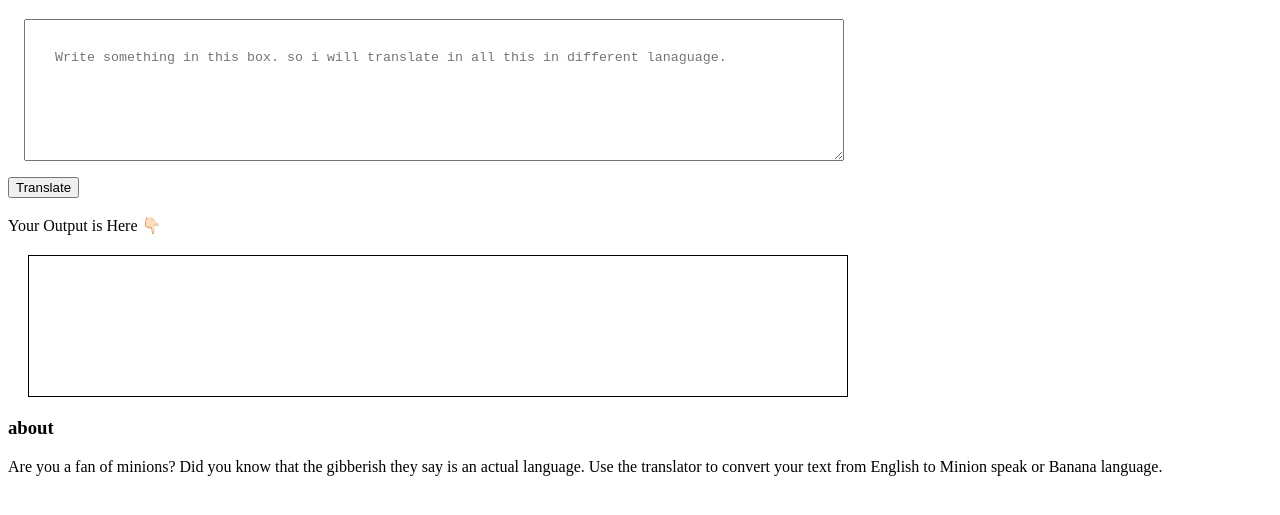
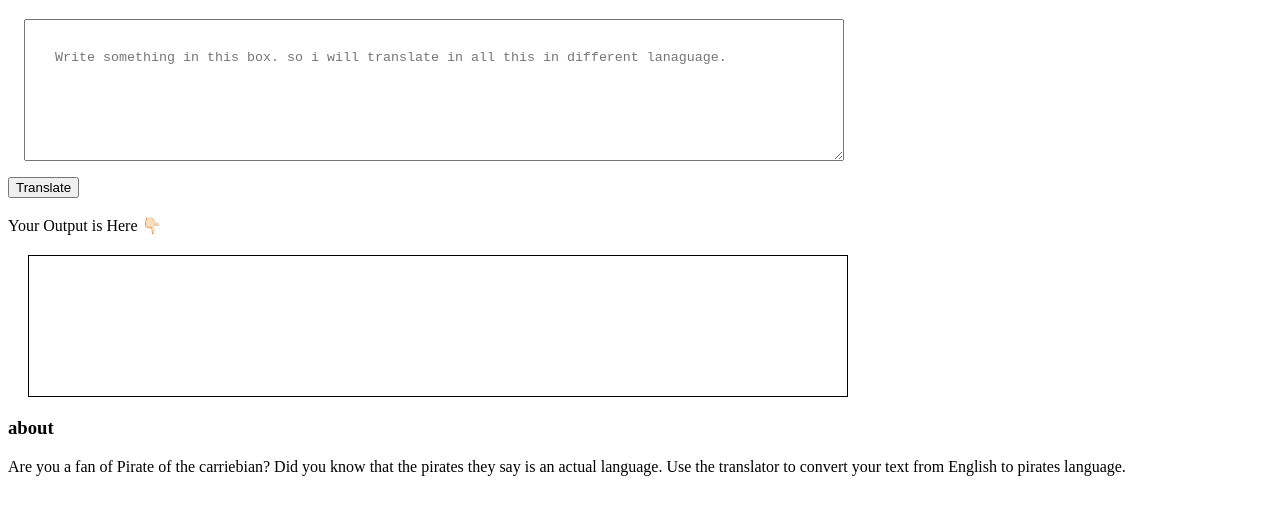
Before and after one commit to moinuddin6/Fun-Translator-App, a plain HTML site: page index.html in a window 1280 px wide. Shown: the part 61-576 px from the top of the page. Drawn offline with Linux system fonts and the light colour scheme.

Commit message:
content change in footer
Add description in footer paragraph tag

```diff
--- a/index.html
+++ b/index.html
@@ -38,8 +38,8 @@
 
     <footer class="about-info">
         <h3>about</h3>
-        <p>Are you a fan of minions? Did you know that the gibberish they say is an actual language. Use the translator
-            to convert your text from English to Minion speak or Banana language.</p>
+        <p>Are you a fan of Pirate of the carriebian? Did you know that the pirates they say is an actual language. Use the translator
+            to convert your text from English to pirates language.</p>
     </footer>
 
 
```
